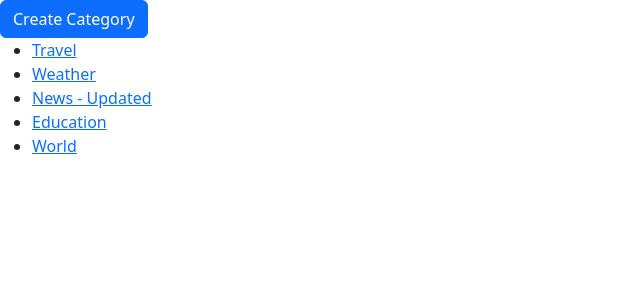
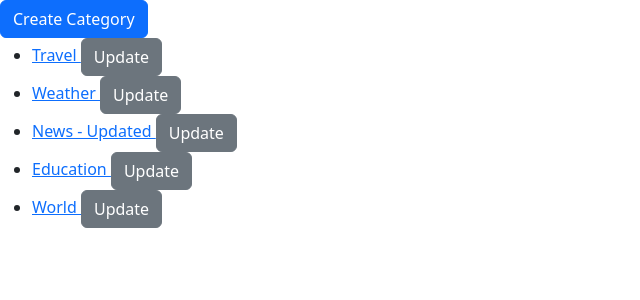
Before and after one commit to songlei1979/ORM_2025s1, a Django app: page /categorylist_g/ in a window 1280 px wide. Shown: the part 56-356 px from the top of the page, without its empty margins (0-640 px from the left). Run offline with Django 5.2, Linux system fonts and the light colour scheme; data comes from the database, SQL or seed files in the repository; both versions use the stored data as it was after the commit.

Commit message:
update view

```diff
--- a/lesson/urls.py
+++ b/lesson/urls.py
@@ -1,5 +1,6 @@
 from django.urls import path
-from lesson.views import index, categorylist, post_detail, post_delete, CategoryList, CategoryDetail, CategoryCreate
+from lesson.views import index, categorylist, post_detail, post_delete, CategoryList, CategoryDetail, CategoryCreate, \
+    CategoryUpdate
 
 urlpatterns = [
     path('', index, name='index'),
@@ -9,4 +10,5 @@ urlpatterns = [
     path('categorylist_g/', CategoryList.as_view(), name='category_list_g'),
     path('category_detail/<int:pk>', CategoryDetail.as_view(), name='category_detail'),
     path('category_create',CategoryCreate.as_view(), name='category_create'),
+    path('category_update/<int:pk>',CategoryUpdate.as_view(), name='category_update'),
 ]
--- a/lesson/views.py
+++ b/lesson/views.py
@@ -1,6 +1,6 @@
 from django.shortcuts import render
 from django.urls import reverse_lazy
-from django.views.generic import ListView, DetailView, CreateView
+from django.views.generic import ListView, DetailView, CreateView, UpdateView
 
 from lesson.models import Post, Category
 
@@ -54,6 +54,12 @@ class CategoryCreate(CreateView):
     template_name = 'category_create.html'
     success_url = reverse_lazy('category_list_g')
 
+class CategoryUpdate(UpdateView):
+    model = Category
+    fields = ['name']
+    template_name = 'category_update.html'
+    success_url = reverse_lazy('category_list_g')
+
 
 class CategoryDetail(DetailView):
     template_name = 'category_detail.html'
--- a/templates/categorylist_g.html
+++ b/templates/categorylist_g.html
@@ -12,6 +12,13 @@
                 <a href="{% url 'category_detail' category.id %}">
                     {{ category.name }}
                 </a>
+
+                <a
+                        href="{% url 'category_update' category.id%}"
+                        class="btn btn-secondary"
+                >
+                    Update
+                </a>
             </li>
         {% endfor %}
     </ul>
```
Also changed, not shown: templates/category_update.html (added, +13 -0 lines), db.sqlite3.
